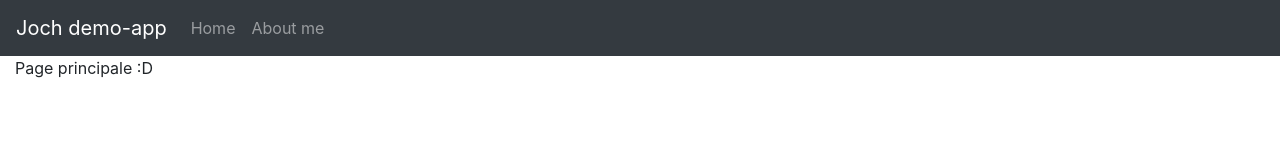
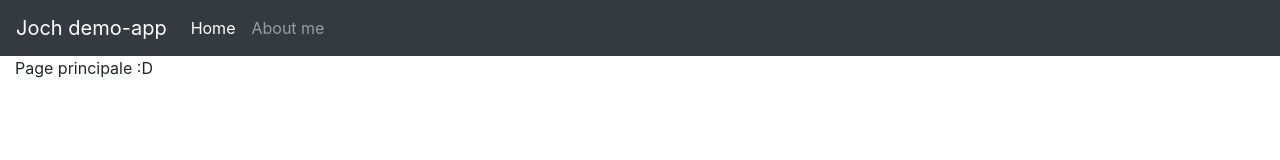
Before and after one commit to JConan/joch-demo-app, a React (Create React App) app: page / in a window 1280 px wide. Shown: the top 160 px of the page. Built offline with nearby package versions, Linux system fonts and the light colour scheme; the HTML template or start-up script is replaced by a standard one.

Commit message:
update navbar component to support active state upon matching url

```diff
--- a/src/components/NavBar.tsx
+++ b/src/components/NavBar.tsx
@@ -1,5 +1,5 @@
 import * as React from "react";
-import { Link } from "react-router-dom";
+import { Link, useLocation } from "react-router-dom";
 
 export interface NavBarProps {}
 
@@ -26,9 +26,13 @@ export interface NavBarItemProps {
 }
 
 const NavBarItem: React.SFC<NavBarItemProps> = (props) => {
+  const matchCurrentPath = useLocation().pathname === props.to;
   return (
     <li className="nav-item">
-      <Link className="nav-link" to={props.to}>
+      <Link
+        className={matchCurrentPath ? "nav-link active" : "nav-link"}
+        to={props.to}
+      >
         {props.children}
       </Link>
     </li>
```
Also changed, not shown: 2 other files (tests, documents, lock files or other folders).
